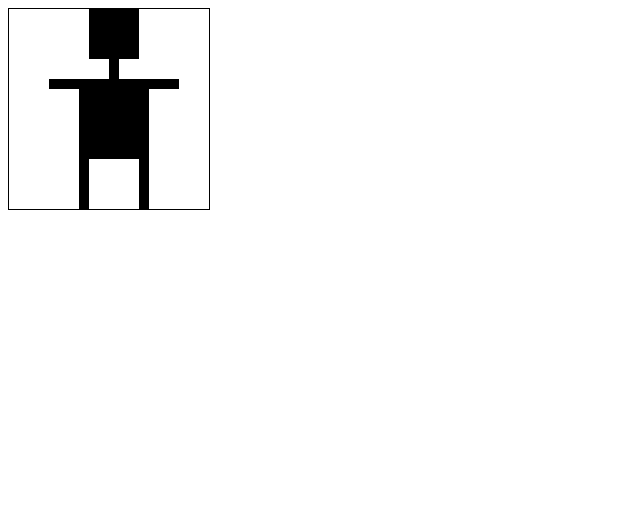
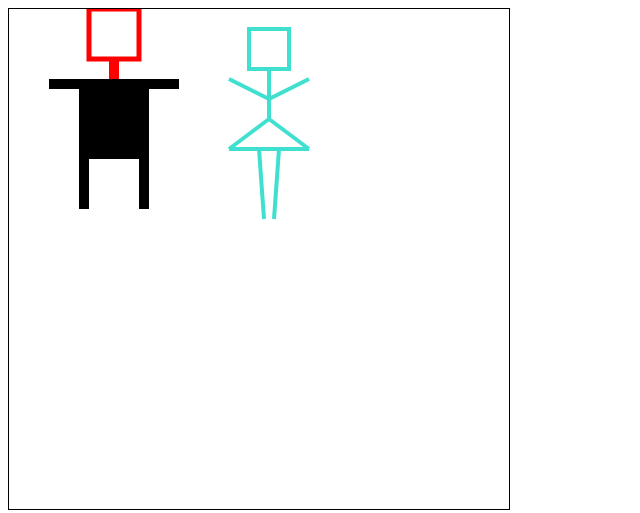
Before and after one commit to MarchenkoVlad/lerning, a plain HTML site: page task1_canvas.html in a window 1280 px wide. Shown: the whole page, without its empty margins (0-640 px from the left). Drawn offline with nearby package versions, Linux system fonts and the light colour scheme.

Commit message:
дорисовал 2ого человечка

```diff
--- a/task1_canvas.html
+++ b/task1_canvas.html
@@ -5,21 +5,54 @@
     <title>Рисуем человечка в canvas</title>
 </head>
 <body>
-    <canvas id="canvas" width="200", height="200" style="border: 1px solid"></canvas>
+    <canvas id="canvas" width="500", height="500" style="border: 1px solid"></canvas>
 
     <script src="https://code.jquery.com/jquery-2.1.0.js"></script>
 
     <script>
         let canvas = document.getElementById("canvas");
         let ctx = canvas.getContext("2d");
-        ctx.fillRect(80, 0, 50, 50);
+       ctx.strokeStyle ="Red";
+        ctx.lineWidth = 5;
+        ctx.strokeRect(80, 0, 50, 50);
+        ctx.fillStyle ="Red";
         ctx.fillRect(100, 50, 10, 20);
+        ctx.fillStyle ="Black";
         for(let i =4; i <17; i++){
             ctx.fillRect(i*10, 70, 10, 10);
         };
         ctx.fillRect(70, 80, 70, 70);
         ctx.fillRect(70, 150, 10, 50);
         ctx.fillRect(130, 150, 10, 50);
+
+        /*woman*/
+        ctx.strokeStyle = "Turquoise";
+        ctx.lineWidth =4;
+        ctx.strokeRect(240, 20, 40, 40); //голова
+        ctx.beginPath();
+        /*туловище*/
+        ctx.moveTo(260,60);
+        ctx.lineTo(260, 110);
+        /*левая рука*/
+        ctx.moveTo(260, 90);
+        ctx.lineTo(220, 70);
+        /*правая рука*/
+        ctx.moveTo(260, 90);
+        ctx.lineTo(300, 70);
+        /*юбка*/
+        ctx.moveTo(260, 110);
+        ctx.lineTo(300, 140);
+        ctx.moveTo(260, 110);
+        ctx.lineTo(220, 140);
+        ctx.moveTo(220, 140);
+        ctx.lineTo(300, 140);
+        /*правая нога*/
+        ctx.moveTo(270, 140);
+        ctx.lineTo(265, 210);
+        /*левая нога*/
+        ctx.moveTo(250, 140);
+        ctx.lineTo(255, 210);
+        ctx.stroke();
     </script>
 </body>
 </html>
```
